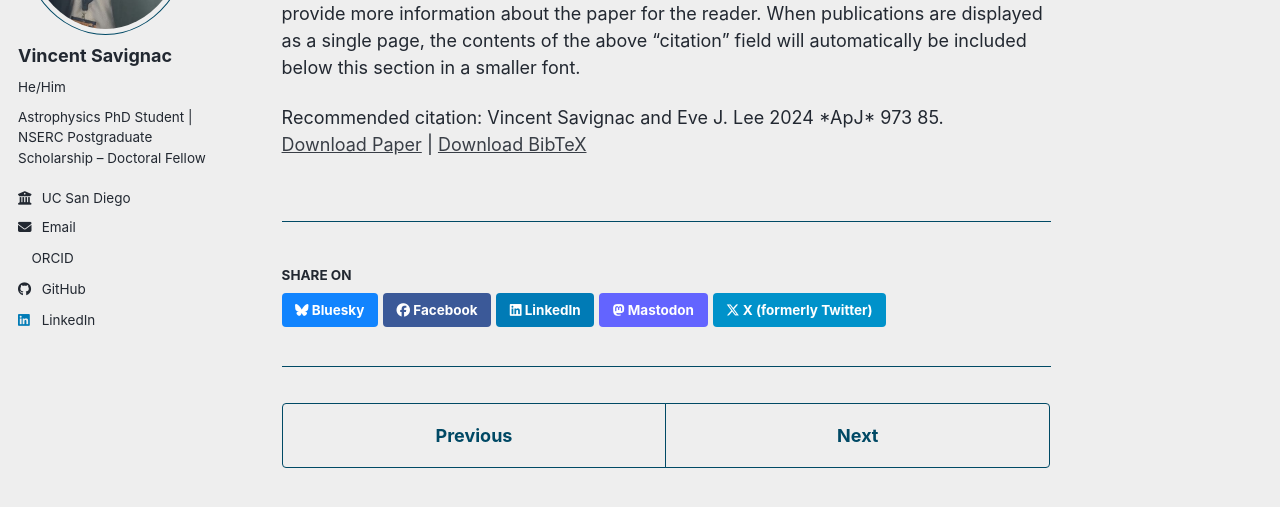
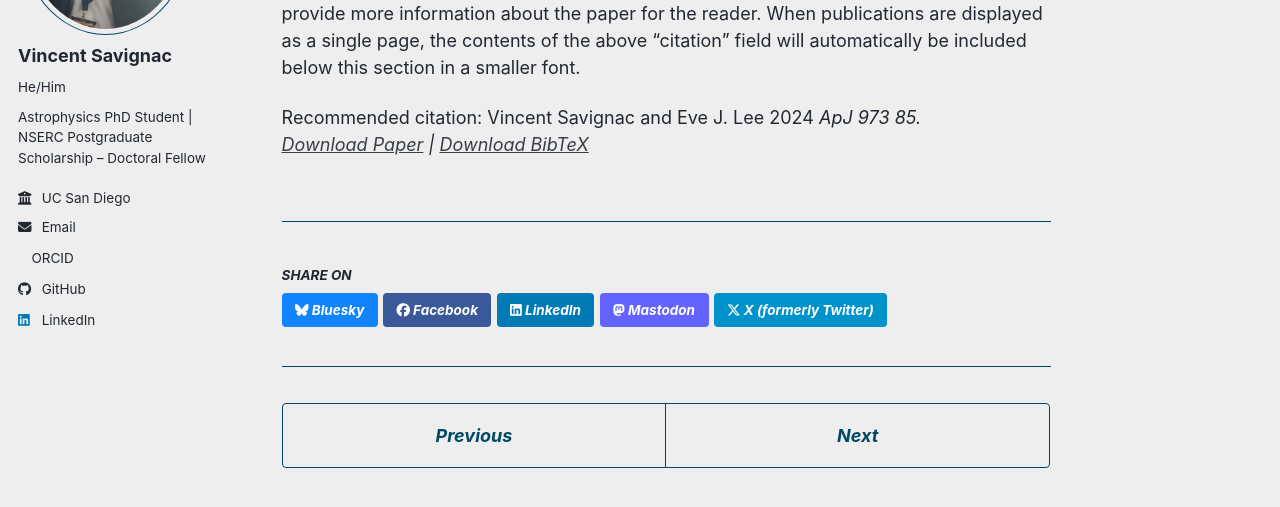
Before and after one commit to vincentsavignac/vincentsavignac.github.io, a Jekyll site: the page built from _publications/2024-09-20-entropy_advection.md, in a window 1280 px wide. Shown: the part 278-785 px from the top of the page. Built offline with Jekyll 4.4.1, drawn with Linux system fonts in a browser that asks for light colours; a script bundle is joined from its source files by our own code; a style sheet for code colours, icons or effects is not loaded.

```diff
--- a/_publications/2024-09-20-entropy_advection.md
+++ b/_publications/2024-09-20-entropy_advection.md
@@ -8,6 +8,6 @@ date: 2024-09-20
 venue: 'The Astrophysical Journal'
 paperurl: 'https://academicpages.github.io/files/entropy_advection_paper.pdf'
 bibtexurl: 'https://academicpages.github.io/files/entropy_advection.bib'
-citation: 'Vincent Savignac and Eve J. Lee 2024 *ApJ* 973 85.'
+citation: 'Vincent Savignac and Eve J. Lee 2024 <i>ApJ<i> 973 85.'
 ---
 The contents above will be part of a list of publications, if the user clicks the link for the publication than the contents of section will be rendered as a full page, allowing you to provide more information about the paper for the reader. When publications are displayed as a single page, the contents of the above "citation" field will automatically be included below this section in a smaller font.
```
